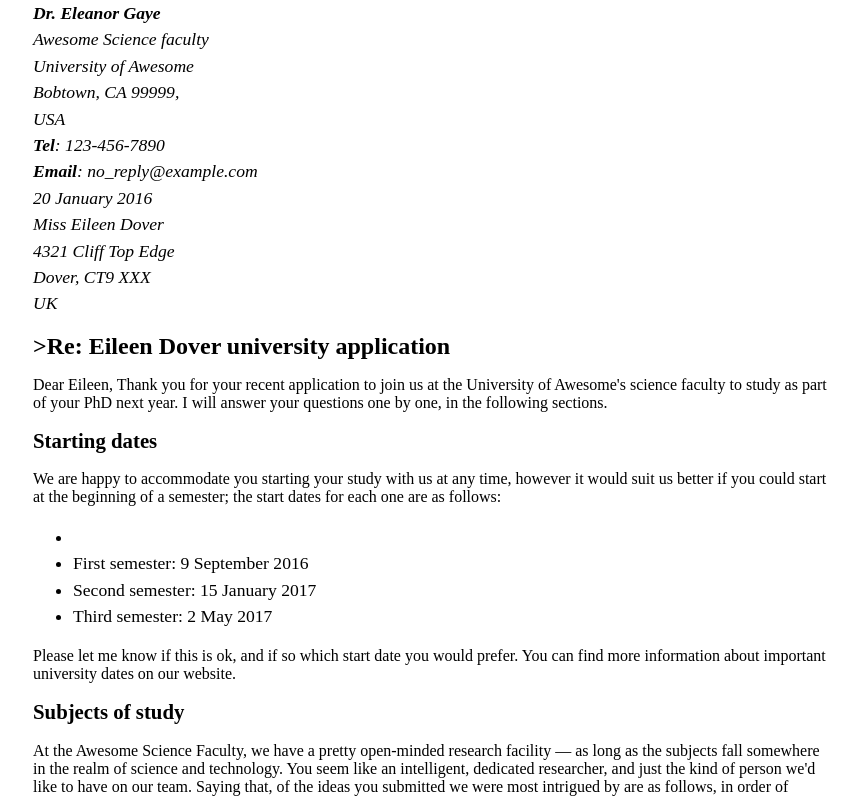
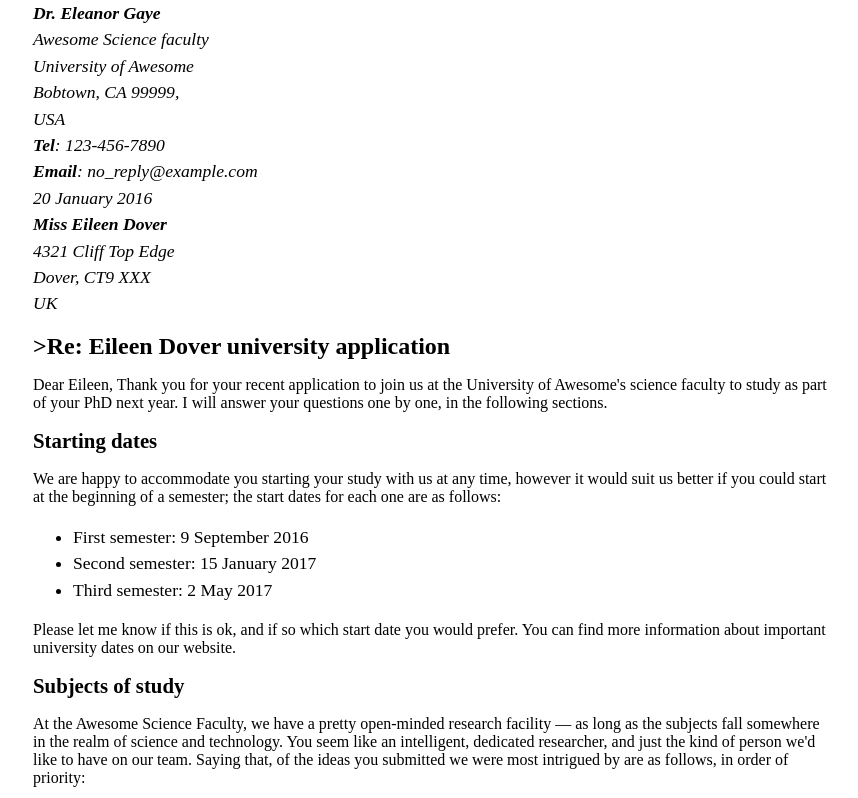
Before and after one commit to kingkaima/ocheig25s7, a plain HTML site: page Assignment1/p1.html in a window 1280 px wide. Shown: the top 798 px of the page, without its empty margins (207-1065 px from the left). Drawn offline with Linux system fonts and the light colour scheme.

Commit message:
Block/structural sematics

```diff
--- a/Assignment1/p1.html
+++ b/Assignment1/p1.html
@@ -47,12 +47,12 @@ p, li, dd, dt, address {
     <strong>Tel</strong>: 123-456-7890 <br>
     <strong>Email</strong>: no_reply@example.com <br>
 
-    20 January 2016
+    <time datetime="2016-01-20" class="sender-column">20 January 2016</time> <br>
 
     </address>
 
-<address>
-    Miss Eileen Dover <br>
+<address >
+    <strong>Miss Eileen Dover </strong><br>
     4321 Cliff Top Edge <br>
     Dover, CT9 XXX <br>
     UK <br>
@@ -70,11 +70,11 @@ Thank you for your recent application to join us at the University of Awesome's
 We are happy to accommodate you starting your study with us at any time, however it would suit us better if you could start at the beginning of a semester; the start dates for each one are as follows:
 
 <ul>
-    <li>
-       <li> First semester: 9 September 2016</li>
-       <li> Second semester: 15 January 2017</li>
-      <li>  Third semester: 2 May 2017</li>
-    </li>
+
+       <li> First semester: <time datetime="2020-09-9">9 September 2016</time></li>
+       <li><time datetime="2017-01-15"> Second semester: 15 January 2017</time></li>
+      <li>  <time datetime="2017-05-02">Third semester: 2 May 2017</time></li>
+
 </ul>
 
 Please let me know if this is ok, and if so which start date you would prefer.
```
